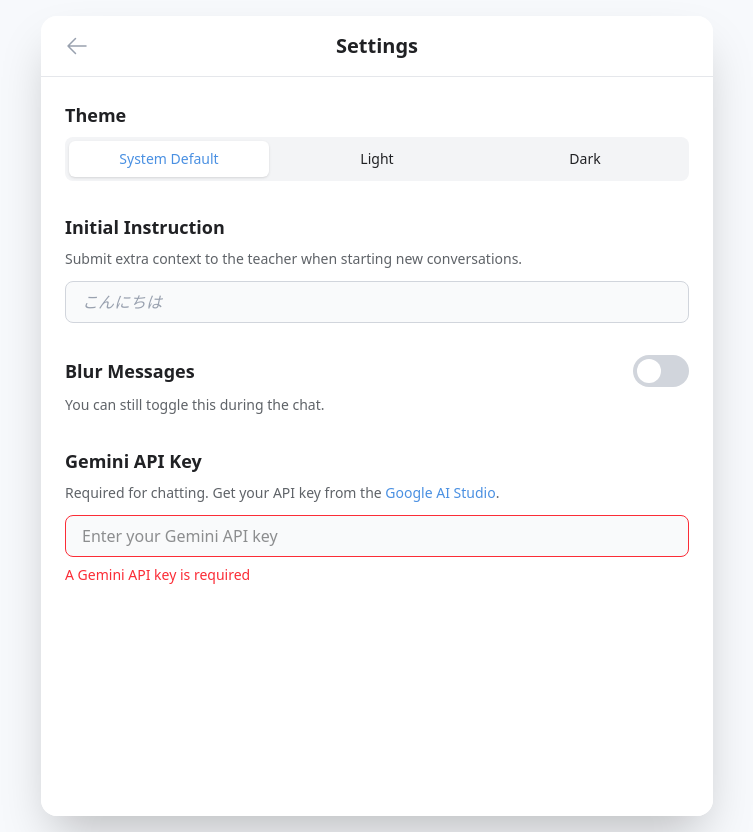
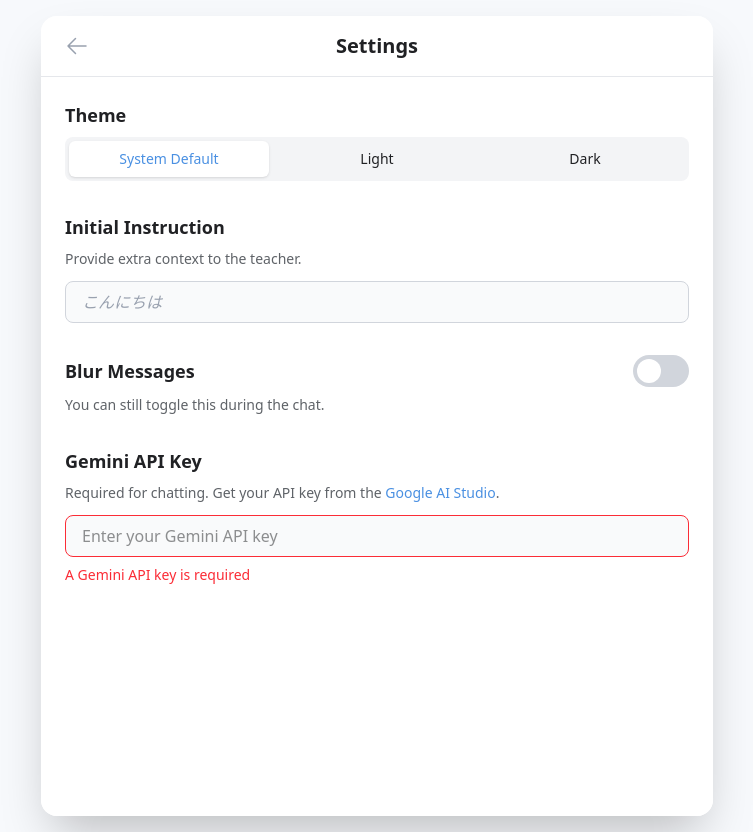
Before and after one commit to c0dearm/nihongo-no-sensei, a React (Vite) app: page / in a window 1280 px wide. Shown: the whole page, without its empty margins (263-1016 px from the left). Built offline with nearby package versions, Linux system fonts and the light colour scheme.

Commit message:
fixed(feat): rephrasing

```diff
--- a/src/views/SettingsView.tsx
+++ b/src/views/SettingsView.tsx
@@ -95,8 +95,7 @@ const SettingsView: React.FC<SettingsViewProps> = ({ onClose }) => {
               Initial Instruction
             </label>
             <p className="text-sm text-light-text-secondary dark:text-dark-text-secondary mb-3">
-              Submit extra context to the teacher when starting new
-              conversations.
+              Provide extra context to the teacher.
             </p>
             <input
               id="initialInstruction"
```
